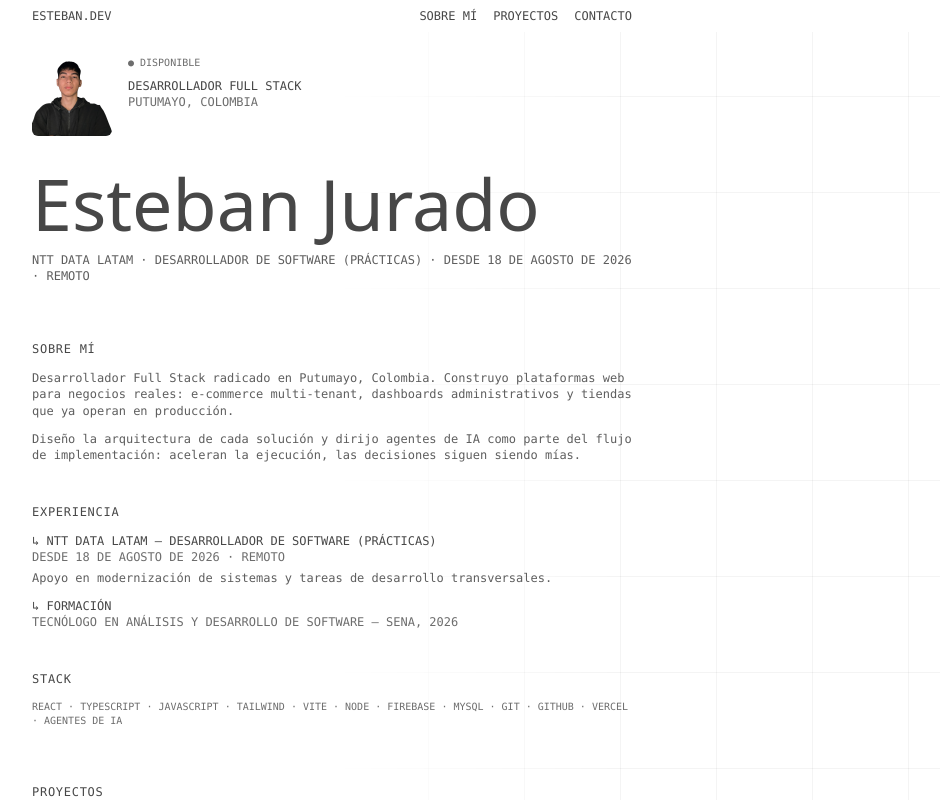
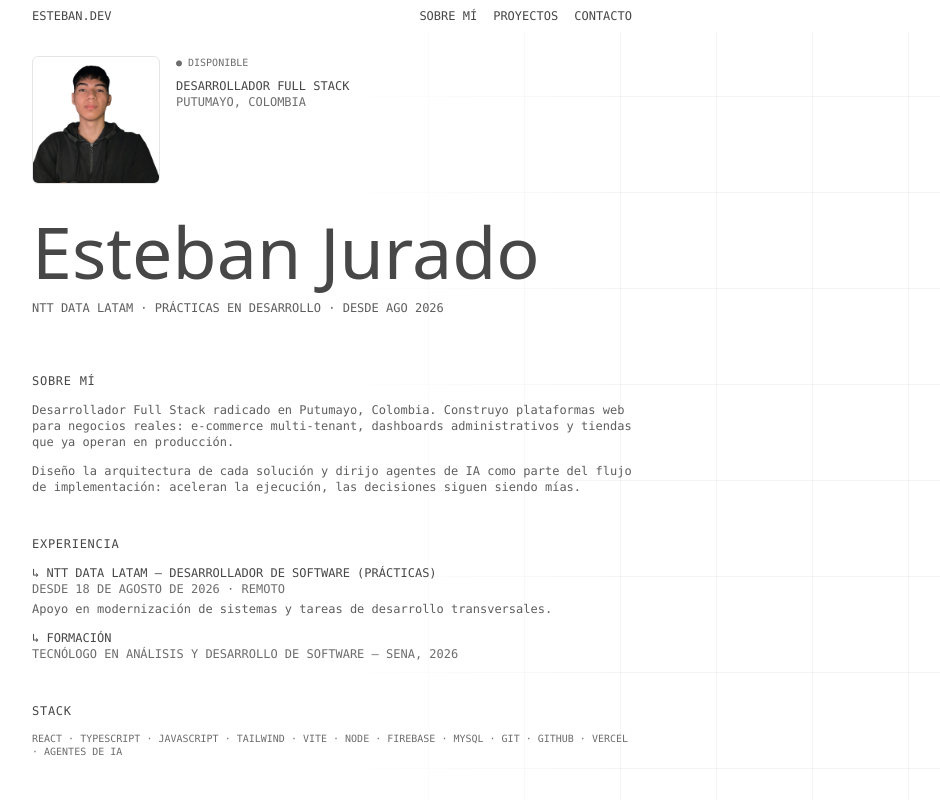
Before and after one commit to Est3banj/portafolio-esteban, a React (Vite) app in the folder portafolio/: page / in a window 1280 px wide. Shown: the top 800 px of the page, without its empty margins (308-1248 px from the left). Built offline with nearby package versions, Linux system fonts and the light colour scheme.

Commit message:
feat: enlarge hero photo and trim ntt subline

```diff
--- a/portafolio/src/components/features/Hero.jsx
+++ b/portafolio/src/components/features/Hero.jsx
@@ -7,9 +7,9 @@ const Hero = () => {
         <img
           src={foto}
           alt="Esteban Jurado"
-          width="80"
-          height="80"
-          className="h-20 w-20 shrink-0 rounded-[6px] object-cover"
+          width="128"
+          height="128"
+          className="h-32 w-32 shrink-0 rounded-[6px] border border-black/10 object-cover"
         />
         <div className="min-w-0">
           <p className="micro text-ink-3">● DISPONIBLE</p>
@@ -28,8 +28,7 @@ const Hero = () => {
       </h1>
 
       <p className="page mt-3 text-ink-2">
-        NTT DATA LATAM · DESARROLLADOR DE SOFTWARE (PRÁCTICAS) · DESDE 18 DE
-        AGOSTO DE 2026 · REMOTO
+        NTT DATA LATAM · PRÁCTICAS EN DESARROLLO · DESDE AGO 2026
         <span aria-hidden="true" className="caret">
           ▍
         </span>
```
